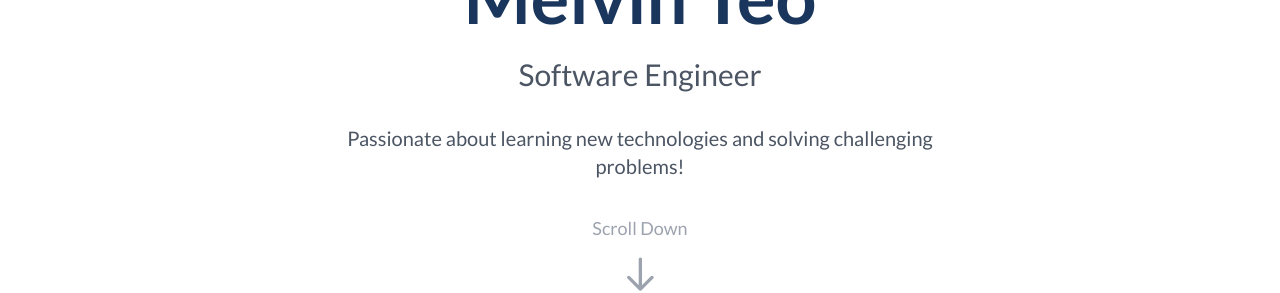
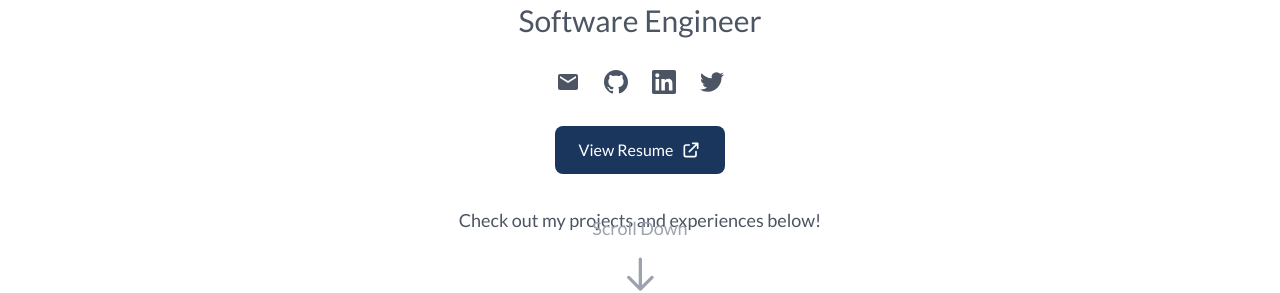
Before and after one commit to meleongg/melvinteo, a Next.js app: page / in a window 1280 px wide. Shown: the part 458-751 px from the top of the page. Built offline with nearby package versions, Linux system fonts and the light colour scheme.

Commit message:
Finalize Hero section by adding resume link and cleaning up the layout

```diff
--- a/app/components/sections/Hero.tsx
+++ b/app/components/sections/Hero.tsx
@@ -37,9 +37,78 @@ export function Hero() {
         <h2 className="text-2xl md:text-3xl text-gray-600 dark:text-gray-300 mb-8">
           Software Engineer
         </h2>
-        <p className="text-lg md:text-xl text-gray-600 dark:text-gray-400 max-w-2xl mx-auto">
-          Passionate about learning new technologies and solving challenging
-          problems!
+
+        <div className="flex justify-center gap-6 mb-8">
+          <a
+            href="mailto:mthteo@gmail.com"
+            className="text-gray-600 dark:text-gray-400 hover:text-primary-light dark:hover:text-white transition-colors"
+            aria-label="Email"
+          >
+            <svg className="w-6 h-6" fill="currentColor" viewBox="0 0 24 24">
+              <path d="M20 4H4c-1.1 0-2 .9-2 2v12c0 1.1.9 2 2 2h16c1.1 0 2-.9 2-2V6c0-1.1-.9-2-2-2zm0 4l-8 5-8-5V6l8 5 8-5v2z" />
+            </svg>
+          </a>
+          <a
+            href="https://github.com/meleongg"
+            target="_blank"
+            rel="noopener noreferrer"
+            className="text-gray-600 dark:text-gray-400 hover:text-primary-light dark:hover:text-white transition-colors"
+            aria-label="GitHub"
+          >
+            <svg className="w-6 h-6" fill="currentColor" viewBox="0 0 24 24">
+              <path d="M12 0C5.37 0 0 5.37 0 12c0 5.3 3.438 9.8 8.205 11.385.6.113.82-.258.82-.577 0-.285-.01-1.04-.015-2.04-3.338.724-4.042-1.61-4.042-1.61-.546-1.385-1.335-1.755-1.335-1.755-1.087-.744.084-.729.084-.729 1.205.084 1.838 1.236 1.838 1.236 1.07 1.835 2.809 1.305 3.495.998.108-.776.417-1.305.76-1.605-2.665-.3-5.466-1.332-5.466-5.93 0-1.31.465-2.38 1.235-3.22-.135-.303-.54-1.523.105-3.176 0 0 1.005-.322 3.3 1.23.96-.267 1.98-.399 3-.405 1.02.006 2.04.138 3 .405 2.28-1.552 3.285-1.23 3.285-1.23.645 1.653.24 2.873.12 3.176.765.84 1.23 1.91 1.23 3.22 0 4.61-2.805 5.625-5.475 5.92.42.36.81 1.096.81 2.22 0 1.605-.015 2.896-.015 3.286 0 .315.21.69.825.57C20.565 21.795 24 17.295 24 12c0-6.63-5.37-12-12-12" />
+            </svg>
+          </a>
+          <a
+            href="https://www.linkedin.com/in/melvinhteo/"
+            target="_blank"
+            rel="noopener noreferrer"
+            className="text-gray-600 dark:text-gray-400 hover:text-primary-light dark:hover:text-white transition-colors"
+            aria-label="LinkedIn"
+          >
+            <svg className="w-6 h-6" fill="currentColor" viewBox="0 0 24 24">
+              <path d="M20.447 20.452h-3.554v-5.569c0-1.328-.027-3.037-1.852-3.037-1.853 0-2.136 1.445-2.136 2.939v5.667H9.351V9h3.414v1.561h.046c.477-.9 1.637-1.85 3.37-1.85 3.601 0 4.267 2.37 4.267 5.455v6.286zM5.337 7.433c-1.144 0-2.063-.926-2.063-2.065 0-1.138.92-2.063 2.063-2.063 1.14 0 2.064.925 2.064 2.063 0 1.139-.925 2.065-2.064 2.065zm1.782 13.019H3.555V9h3.564v11.452zM22.225 0H1.771C.792 0 0 .774 0 1.729v20.542C0 23.227.792 24 1.771 24h20.451C23.2 24 24 23.227 24 22.271V1.729C24 .774 23.2 0 22.222 0h.003z" />
+            </svg>
+          </a>
+          <a
+            href="https://x.com/meleongg"
+            target="_blank"
+            rel="noopener noreferrer"
+            className="text-gray-600 dark:text-gray-400 hover:text-primary-light dark:hover:text-white transition-colors"
+            aria-label="Twitter"
+          >
+            <svg className="w-6 h-6" fill="currentColor" viewBox="0 0 24 24">
+              <path d="M23.953 4.57a10 10 0 01-2.825.775 4.958 4.958 0 002.163-2.723c-.951.555-2.005.959-3.127 1.184a4.92 4.92 0 00-8.384 4.482C7.69 8.095 4.067 6.13 1.64 3.162a4.822 4.822 0 00-.666 2.475c0 1.71.87 3.213 2.188 4.096a4.904 4.904 0 01-2.228-.616v.06a4.923 4.923 0 003.946 4.827 4.996 4.996 0 01-2.212.085 4.936 4.936 0 004.604 3.417 9.867 9.867 0 01-6.102 2.105c-.39 0-.779-.023-1.17-.067a13.995 13.995 0 007.557 2.209c9.053 0 13.998-7.496 13.998-13.985 0-.21 0-.42-.015-.63A9.935 9.935 0 0024 4.59z" />
+            </svg>
+          </a>
+        </div>
+
+        <div className="mb-8">
+          <a
+            href="https://meleongg.github.io/resume/"
+            target="_blank"
+            rel="noopener noreferrer"
+            className="inline-flex items-center gap-2 px-6 py-3 bg-primary-light dark:bg-white text-white dark:text-gray-900 rounded-lg hover:bg-opacity-90 transition-colors"
+          >
+            View Resume
+            <svg
+              className="w-5 h-5"
+              fill="none"
+              stroke="currentColor"
+              viewBox="0 0 24 24"
+            >
+              <path
+                strokeLinecap="round"
+                strokeLinejoin="round"
+                strokeWidth={2}
+                d="M10 6H6a2 2 0 00-2 2v10a2 2 0 002 2h10a2 2 0 002-2v-4M14 4h6m0 0v6m0-6L10 14"
+              />
+            </svg>
+          </a>
+        </div>
+
+        <p className="text-lg text-gray-600 dark:text-gray-400">
+          Check out my projects and experiences below!
         </p>
         <motion.div
           initial={{ opacity: 0 }}
```
